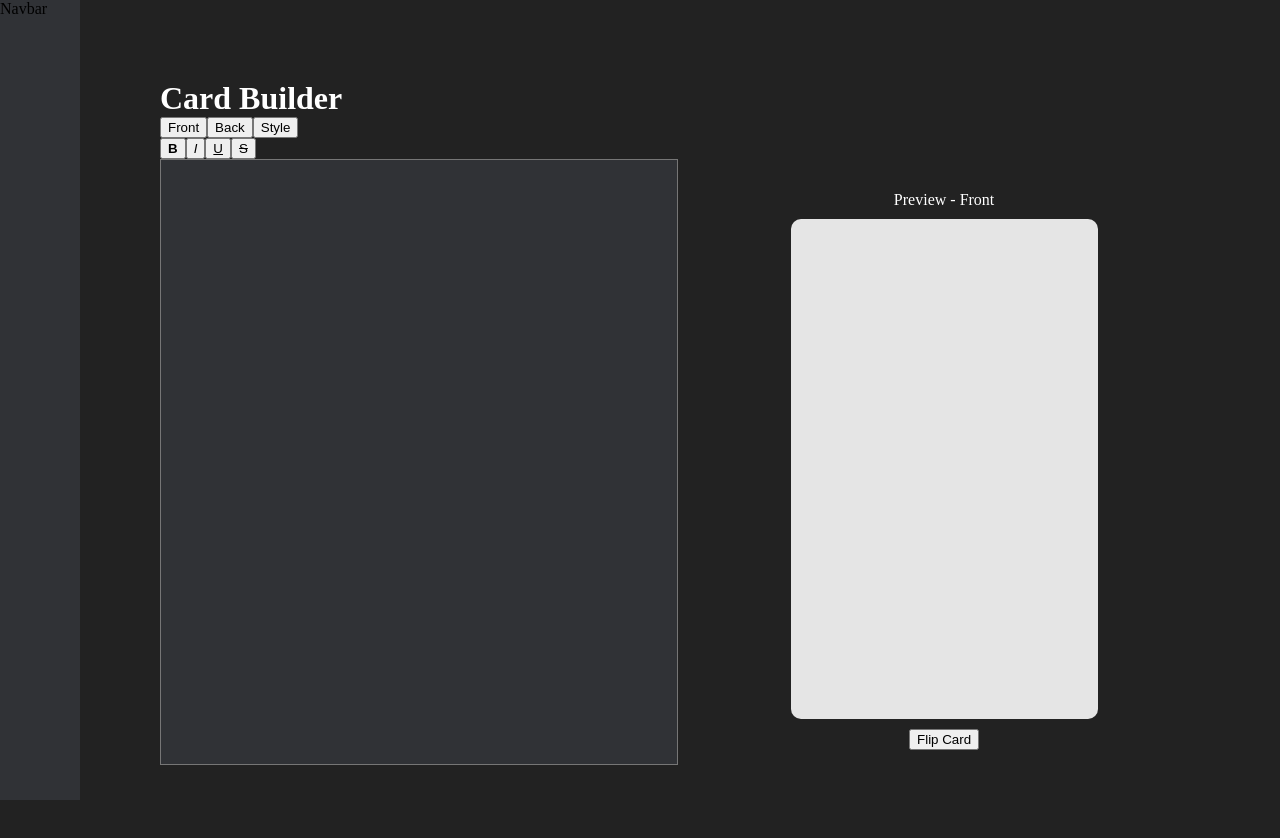
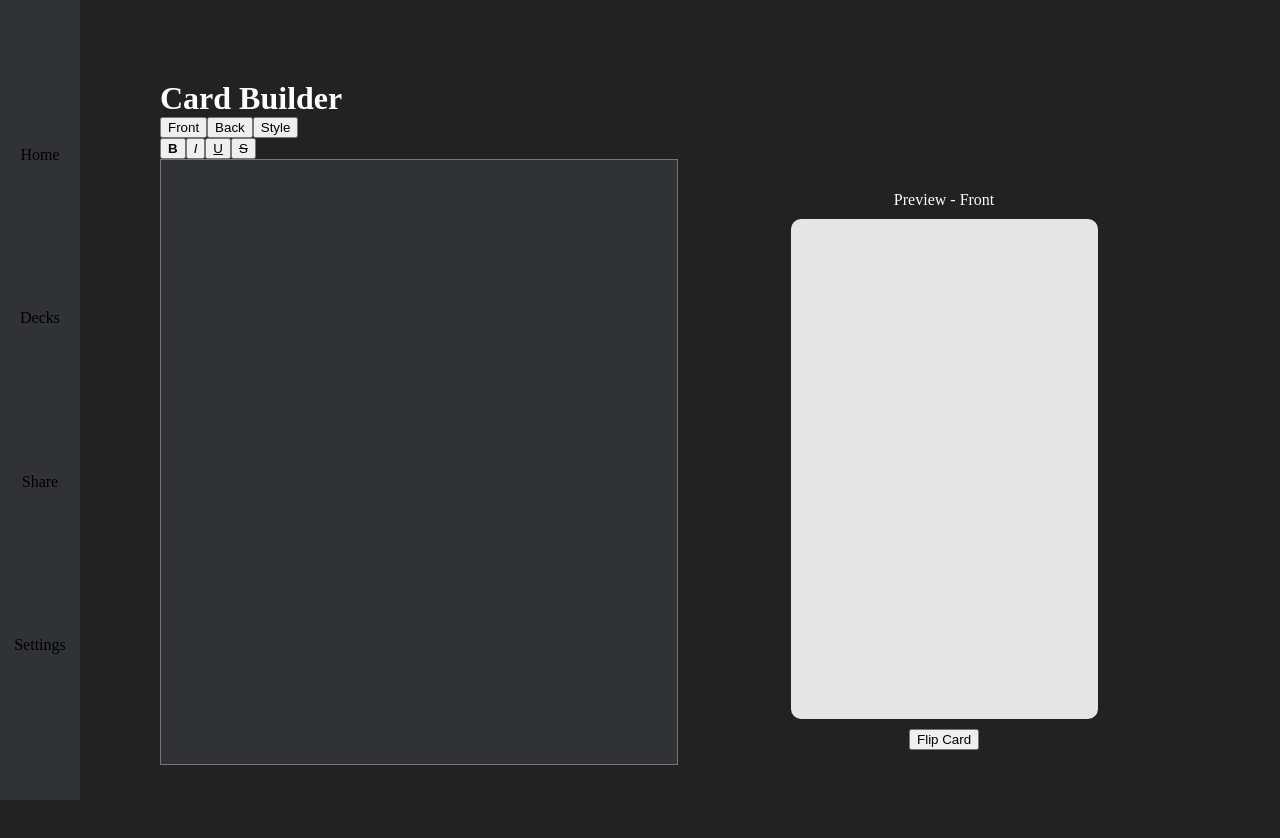
Before and after one commit to 18barbers2/gostudycards, a React (Vite) app in the folder frontend/: page / in a window 1280 px wide. Shown: the top 838 px of the page. Built offline with nearby package versions, Linux system fonts and the light colour scheme.

Commit message:
feature: added prototype navbar

```diff
--- a/frontend/src/components/NavBar.tsx
+++ b/frontend/src/components/NavBar.tsx
@@ -3,7 +3,12 @@ import '../css/NavBar.css';
 export default function NavBar() {
     return (
         <nav className='navbar'>
-            Navbar
+            <ul>
+                <li>Home</li>
+                <li>Decks</li>
+                <li>Share</li>
+                <li>Settings</li>
+            </ul>
         </nav>
     );
 }
--- a/frontend/src/css/NavBar.css
+++ b/frontend/src/css/NavBar.css
@@ -7,3 +7,14 @@
     background-color: #303236;
     z-index: 100;
 }
+ul {
+    list-style-type: none;
+    margin: 0;
+    padding: 0;
+    display: flex;
+    flex-direction: column;
+    justify-content: space-evenly;
+    align-items: center;
+    width: 100%;
+    height: 100%;
+}
```
